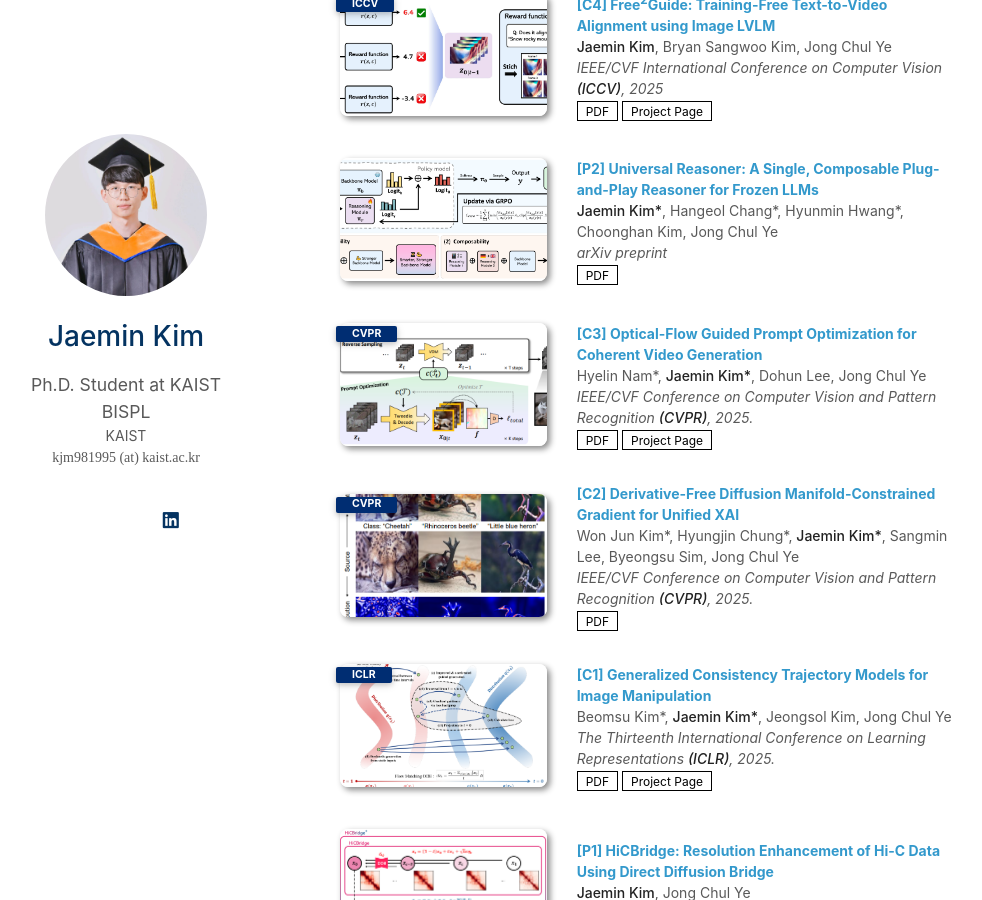
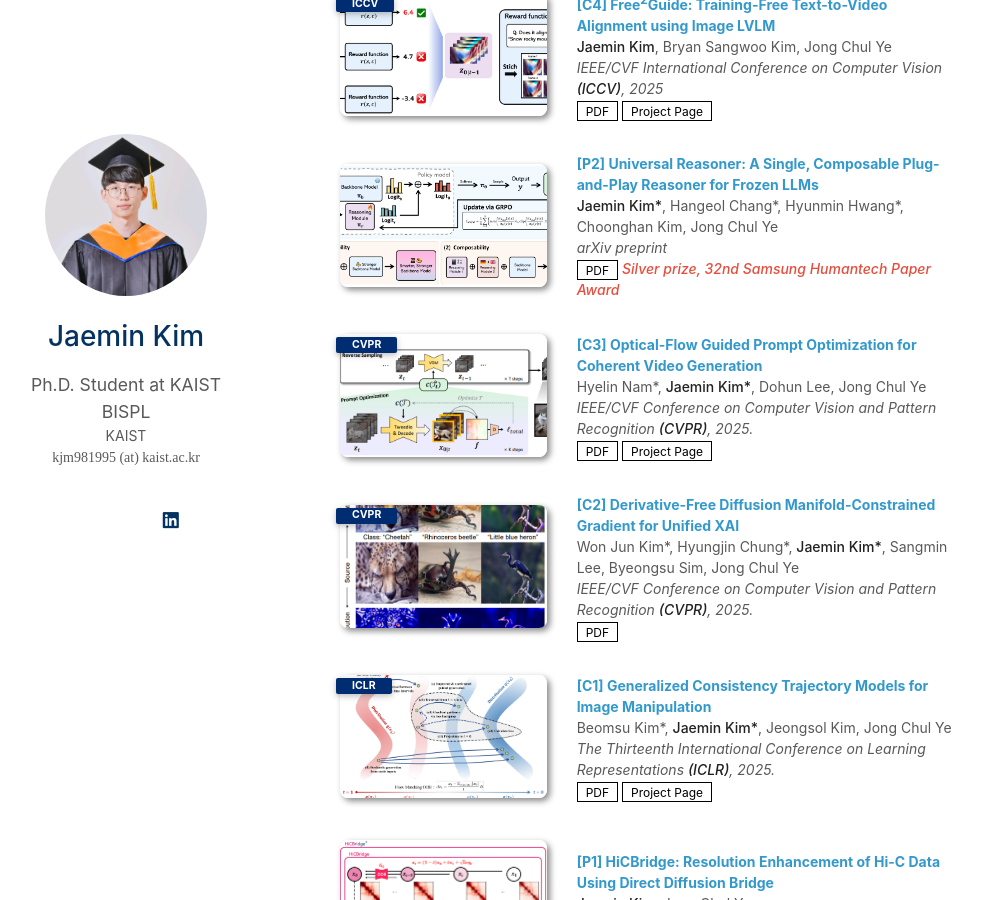
Before and after one commit to kjm981995/kjm981995.github.io, a Jekyll site: the page built from index.md, in a window 1280 px wide and 900 px high, scrolled down 1129 px. Shown: the whole window, without its empty margins (150-1132 px from the left). Built offline with Jekyll 4.4.1, drawn with Linux system fonts in a browser that asks for light colours; a style sheet for code colours, icons or effects is not loaded; our own code applies the rules of GitHub Pages for plain Markdown files.

Commit message:
Update publications.yml

```diff
--- a/_data/publications.yml
+++ b/_data/publications.yml
@@ -25,6 +25,7 @@ main:
     conference: arXiv preprint
     pdf: https://www.arxiv.org/pdf/2505.19075
     image: ./assets/img/unir.PNG
+    notes: Silver prize, 32nd Samsung Humantech Paper Award
 
   - title: "[C3] Optical-Flow Guided Prompt Optimization for Coherent Video Generation"
     authors: Hyelin Nam*, <strong>Jaemin Kim*</strong>, Dohun Lee, Jong Chul Ye
```
